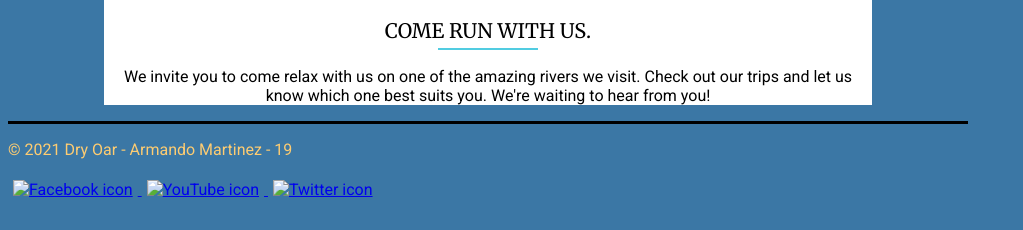
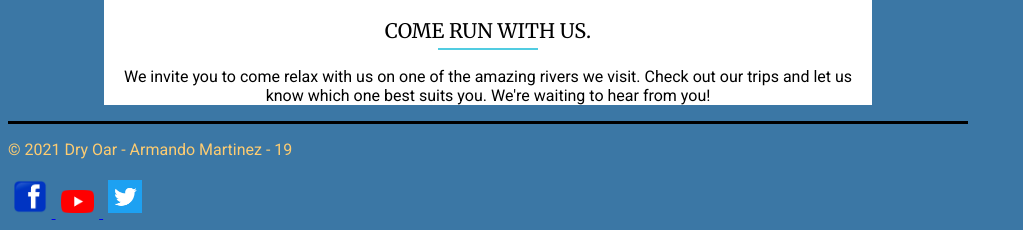
Before and after one commit to Samir-mtz/Rafting, a plain HTML site: page index.html in a window 1280 px wide. Shown: the part 1833-2063 px from the top of the page, without its empty margins (0-1023 px from the left). Drawn offline with Linux system fonts and the light colour scheme; the site is published under a folder, as on GitHub Pages, so addresses that start at the root find nothing.

Commit message:
images done

```diff
--- a/index.html
+++ b/index.html
@@ -46,13 +46,13 @@
             <p>&copy; 2021 Dry Oar - Armando Martinez - 19 </p>
             <div class="social">
                 <a href="https://es-la.facebook.com/" target="_blank">
-                    <img src="/resources/facebook.png" alt="Facebook icon">
+                    <img src="resources/facebook.png" alt="Facebook icon">
                 </a>
                 <a href="https://www.youtube.com/" target="_blank">
-                    <img src="/resources/youtube.png" alt="YouTube icon">
+                    <img src="resources/youtube.png" alt="YouTube icon">
                 </a>
                 <a href="https://twitter.com/?lang=en" target="_blank">
-                    <img src="/resources/Twitter.png" alt="Twitter icon">
+                    <img src="resources/Twitter.png" alt="Twitter icon">
                 </a>
             </div>
         </footer>
```
